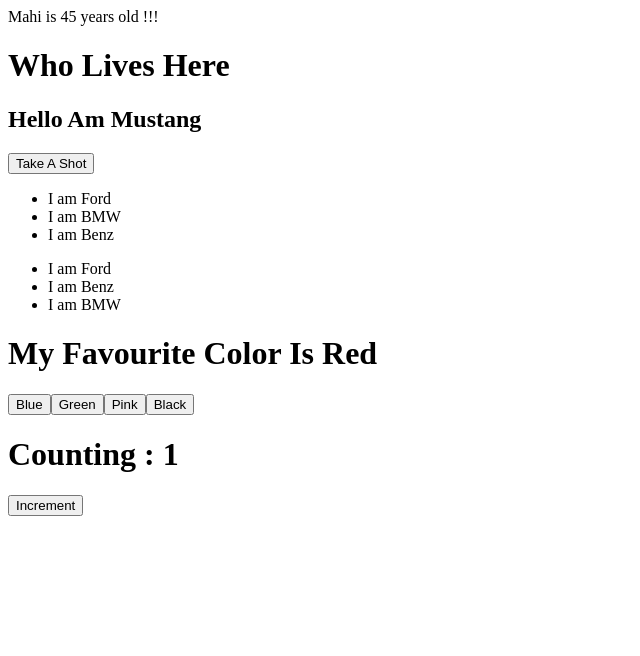
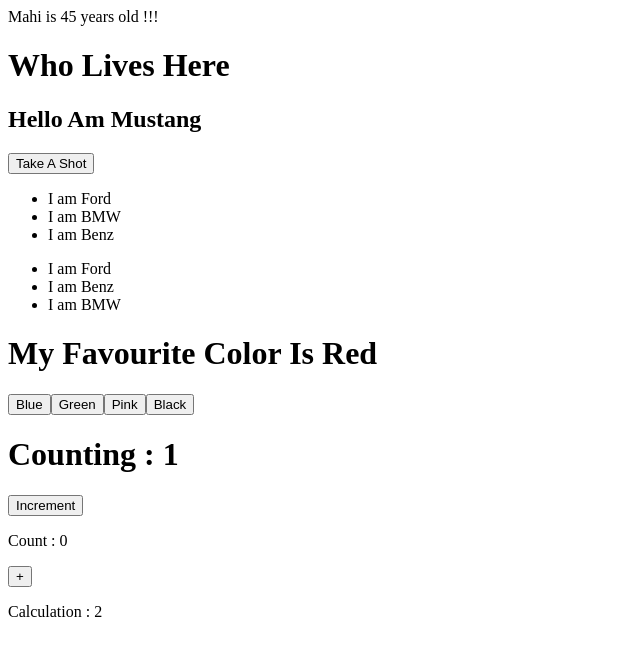
Before and after one commit to abishekak18/React.js, a React app: page / in a window 1280 px wide. Shown: the top 656 px of the page, without its empty margins (0-640 px from the left). Built offline with nearby package versions, Linux system fonts and the light colour scheme; the HTML template or start-up script is replaced by a standard one.

Commit message:
Update main.jsx

```diff
--- a/src/main.jsx
+++ b/src/main.jsx
@@ -8,6 +8,7 @@
 import Keys from './keys.jsx';
 import Favclr from './use_state.jsx';
 import Count from './usestate_task.jsx';
+import USEEFFECT from './use_effect.jsx';
 
 createRoot(document.getElementById('root')).render(
   <StrictMode>
@@ -18,5 +19,6 @@
     <Keys/>
     <Favclr/>
     <Count/>
+    <USEEFFECT/>
   </StrictMode>,
 );
```
